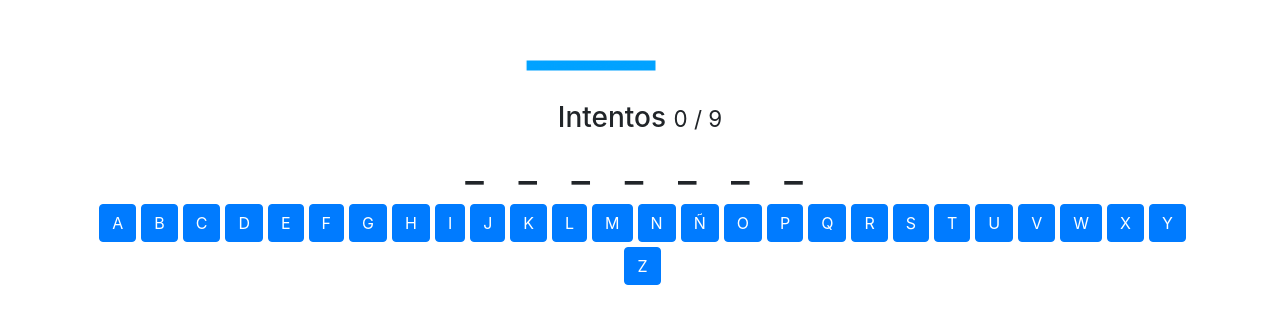
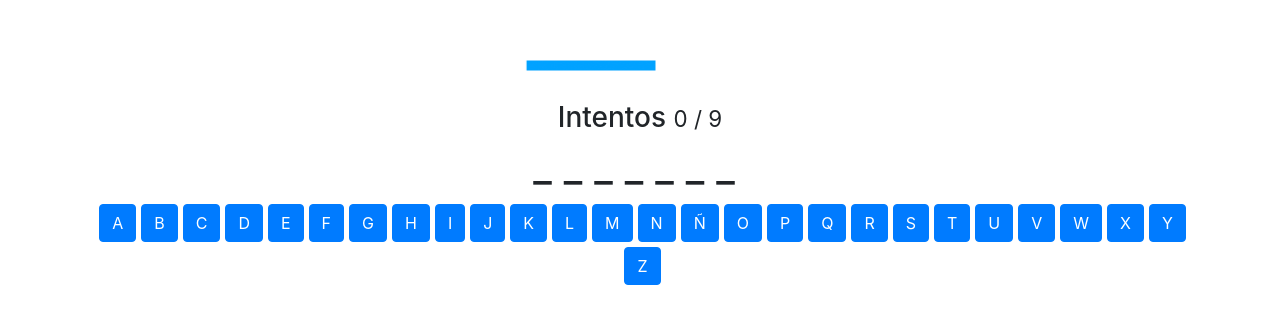
Before and after one commit to feucarlos/udemy-ahoracado, an Angular app: page / in a window 1280 px wide. Shown: the part 299-622 px from the top of the page. Built offline with nearby package versions, Linux system fonts and the light colour scheme.

Commit message:
Se actualizó función comprobar para no usar espaciado

```diff
--- a/src/app/app.component.ts
+++ b/src/app/app.component.ts
@@ -21,8 +21,7 @@ export class AppComponent {
 
   constructor() {
 
-    this.palabraOculta = '_ '.repeat(this.palabra.length);
-    this.palabraOculta = this.palabraOculta.substring(0, this.palabraOculta.length-1);
+    this.palabraOculta = '_'.repeat(this.palabra.length);
 
   }
 
@@ -30,15 +29,18 @@ export class AppComponent {
 
     this.existeLetra(letra);
 
-    const palabraOcultaArr = this.palabraOculta.split(' ');
+    const palabraOcultaArr = this.palabraOculta.split('');
 
     for (let i = 0; i< this.palabra.length; i++){
+    //   console.log(`letra: ${letra}, palabra[i]: ${this.palabra[i]}`);
       if (this.palabra[i] === letra) {
         palabraOcultaArr[i] = letra;
+
+      //  console.log(`oculta[i] ${oculta[i]}- ${palabraOcultaArr[i]}`);
       }
     };
 
-      this.palabraOculta = palabraOcultaArr.join(' ');
+      this.palabraOculta = palabraOcultaArr.join('');
       this.verificaGane();
   }
 
@@ -58,12 +60,13 @@ export class AppComponent {
   }
 
   existeLetra(letra) {
-    if (this.palabra.indexOf(letra) >= 0 ){
-      // console.log('Bien ' + letra);
+    if (this.palabra.indexOf(letra) < 0 ){
+      ///console.log('pulsaste' + letra);
+      this.intentos++;
     } else {
-      // console.log('Letra no encontrada ' + letra);
-      this.intentos++;
-    }
+     console.log('Letra encontrada ' + letra);
+
+     }
   }
 
 }
```
